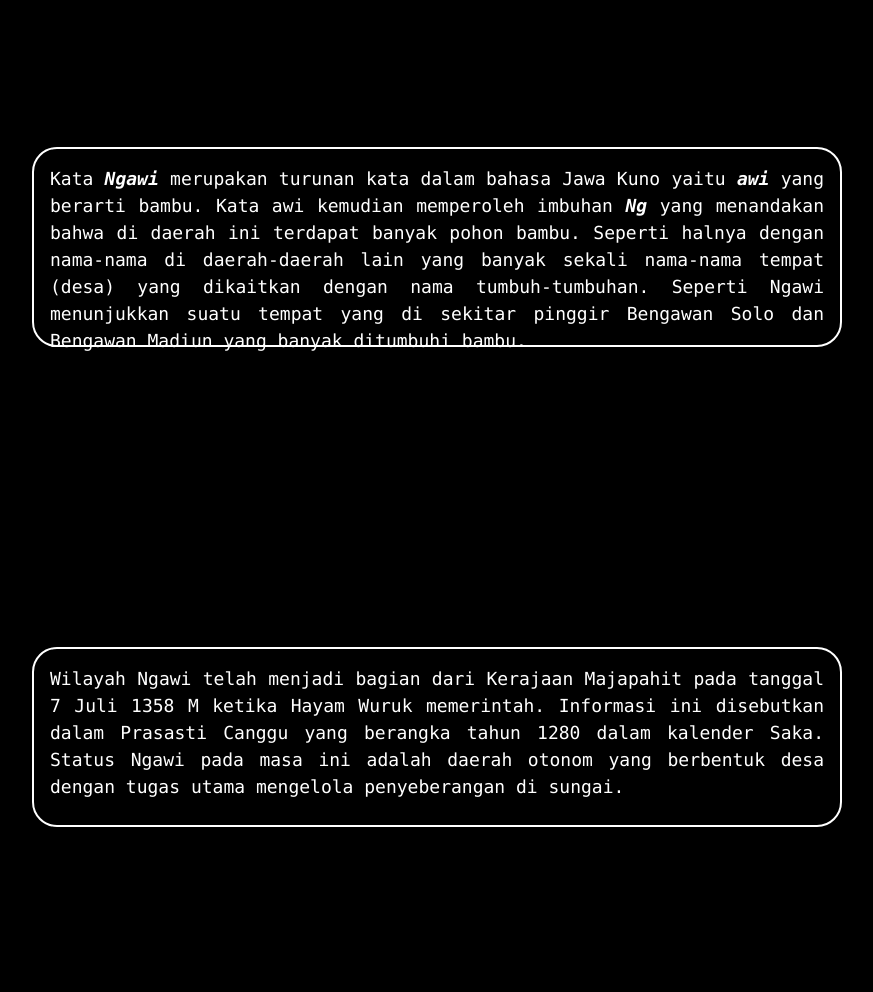
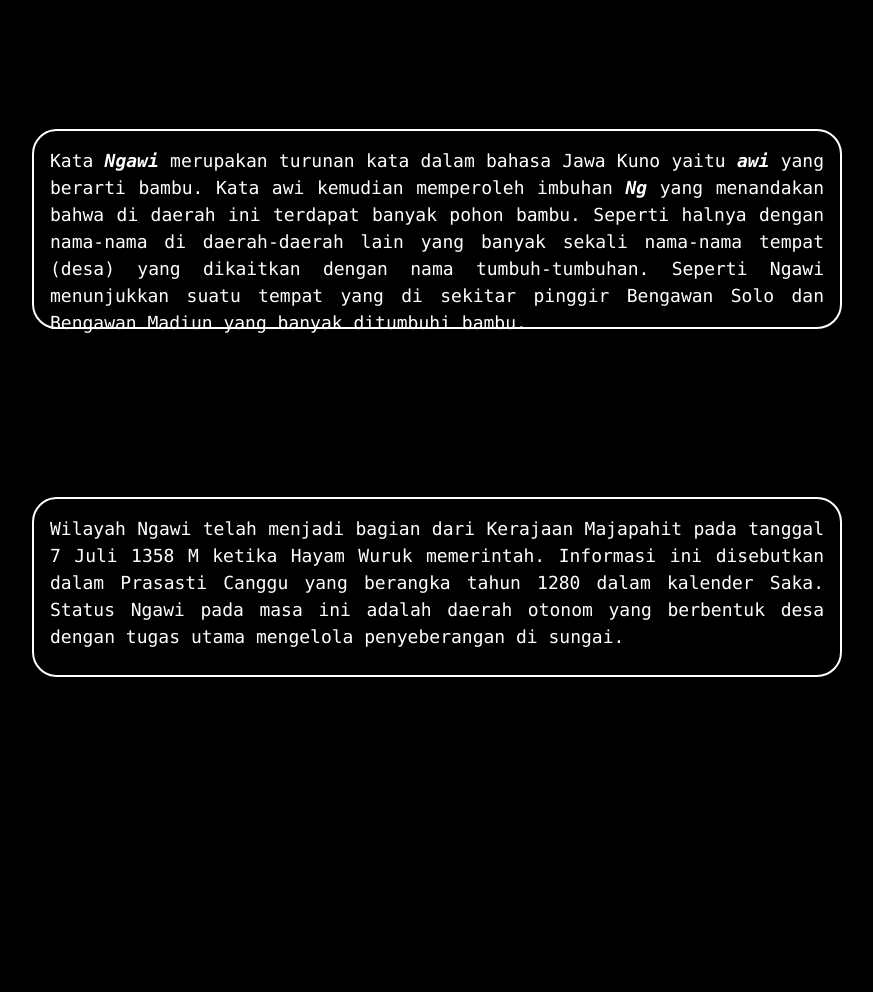
Before and after one commit to abduhamrilhaq/project-frontend, a plain HTML site: page HTML/src/Web.html in a window 1280 px wide. Shown: the part 4620-5612 px from the top of the page, without its empty margins (203-1076 px from the left). Drawn offline with Linux system fonts and the light colour scheme.

Commit message:
last commit paleng

```diff
--- a/HTML/src/Web.html
+++ b/HTML/src/Web.html
@@ -169,7 +169,7 @@
         </h2>
     </div>
 
-    <div class="bg-white w-10/12 h-[100px] border-double border-black border-8 mb-24 m-auto rounded-4xl">
+    <div class="bg-white w-10/12 h-[100px] border-double border-black border-8 mb-32 m-auto rounded-4xl">
         <h2 class ="font-mono text-6xl text-black align-middle text-center underline underline-offset-[20px]">
             .:[HISTORY]:.
         </h2>
@@ -180,14 +180,22 @@
     </div>
 
 
-    <div class="bg-black w-full h-[600px] border-b-black border-2 pt-32 flex relative justify-center items-start overflow-hidden gap-32">
-        <div class="bg-black h-[200px] w-[810px] border-white border-2 mt-32 rounded-[25px] absolute z-10">
+    <div class="bg-black w-full h-[900px] border-b-black border-2 pt-16 flex flex-col justify-center items-center overflow-hidden gap-32">
+        <div class="bg-black h-[200px] w-[810px] border-white border-2 rounded-[25px] z-10">
             <h1 class="text-[18px] text-white font-mono m-4 text-justify">
                 Kata <i><b>Ngawi</b></i> merupakan turunan kata dalam bahasa Jawa Kuno yaitu <i><b>awi</b></i> yang berarti bambu.
                 Kata awi kemudian memperoleh imbuhan <i><b>Ng</b></i> yang menandakan bahwa di daerah ini terdapat banyak pohon bambu.
                 Seperti halnya dengan nama-nama di daerah-daerah lain yang banyak sekali nama-nama tempat (desa) yang
                 dikaitkan dengan nama tumbuh-tumbuhan. Seperti Ngawi menunjukkan suatu tempat yang di sekitar pinggir Bengawan Solo
                 dan Bengawan Madiun yang banyak ditumbuhi bambu.
+            </h1>
+        </div>
+
+        <div class="bg-black h-[180px] w-[810px] border-white border-2  mt-10 rounded-[25px] z-10">
+            <h1 class="text-[18px] text-white font-mono m-4 text-justify">
+                Wilayah Ngawi telah menjadi bagian dari Kerajaan Majapahit pada tanggal 7 Juli 1358 M ketika Hayam Wuruk memerintah.
+                Informasi ini disebutkan dalam Prasasti Canggu yang berangka tahun 1280 dalam kalender Saka.
+                Status Ngawi pada masa ini adalah daerah otonom yang berbentuk desa dengan tugas utama mengelola penyeberangan di sungai.
             </h1>
         </div>
     </div>
@@ -198,19 +206,9 @@
         </h1>
     </div>
 
-     <div class="bg-black w-full h-[600px] border-b-black border-2 pt-32 flex relative justify-center items-start overflow-hidden gap-32 bottom-[200px]">
-        <div class="bg-black h-[180px] w-[810px] border-white border-2 mt-32 rounded-[25px] absolute z-10">
-            <h1 class="text-[18px] text-white font-mono m-4 text-justify">
-                Wilayah Ngawi telah menjadi bagian dari Kerajaan Majapahit pada tanggal 7 Juli 1358 M ketika Hayam Wuruk memerintah.
-                Informasi ini disebutkan dalam Prasasti Canggu yang berangka tahun 1280 dalam kalender Saka.
-                Status Ngawi pada masa ini adalah daerah otonom yang berbentuk desa dengan tugas utama mengelola penyeberangan di sungai.
-            </h1>
-        </div>
-    </div>
-
      <div class="bg-black w-[200px] h-[100px] relative">
         <h1 class="text-white absolute font-mono text-3xl text-center" id="asal">
-            ASAL-USUL.
+            PERMULAAN.
         </h1>
     </div>
 
--- a/HTML/src/peak.js
+++ b/HTML/src/peak.js
@@ -139,24 +139,24 @@ let etimologi = document.getElementById("etimologi")
 let asal = document.getElementById("asal")
 
 function etPop() {
-    let y0 = -225
-    let yN = -400
-    let t = window.scrollY - 3609
-    let n = 4129 - 3609
+    let y0 = -550
+    let yN = -750
+    let t = window.scrollY - 3617
+    let n = 4035 - 3617
 
     let interpolatedVal = expinterpolate(y0, yN, t, n)
-    interpolatedVal = Math.min(Math.max(interpolatedVal, -400), -225)
+    interpolatedVal = Math.min(Math.max(interpolatedVal, -750), -550)
     etimologi.style.transform = `translateX(550px) translateY(${interpolatedVal}px)`
 }
 
 function asalPop() {
-    let y0 = -400
-    let yN = -600
-    let t = window.scrollY - 4113
-    let n = 4521 - 4113
+    let y0 = -350
+    let yN = -475
+    let t = window.scrollY - 4025
+    let n = 4331 - 4025
 
     let interpolatedVal = expinterpolate(y0, yN, t, n)
-    interpolatedVal = Math.min(Math.max(interpolatedVal, -600), -400)
+    interpolatedVal = Math.min(Math.max(interpolatedVal, -475), -350)
     asal.style.transform = `translateX(550px) translateY(${interpolatedVal}px)`
 }
 
```
Also changed, not shown: HTML/src/output.css.
